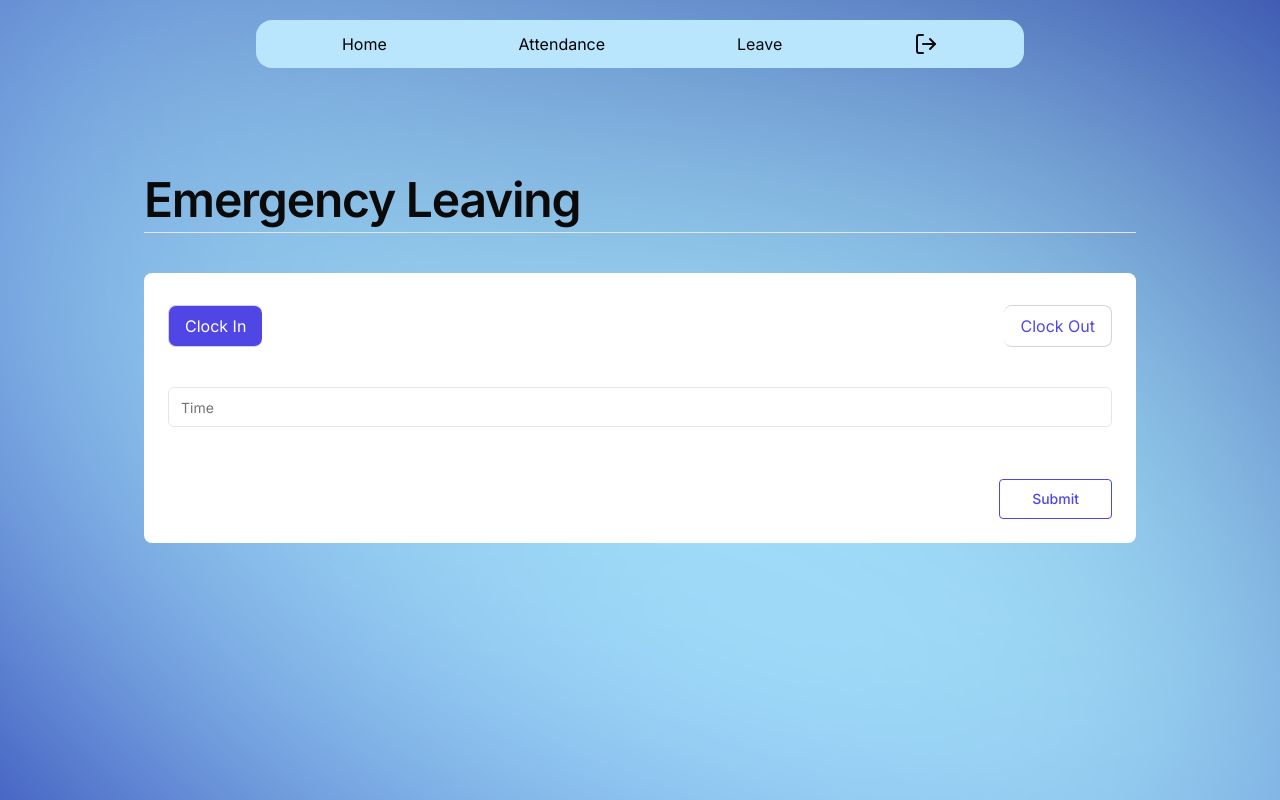
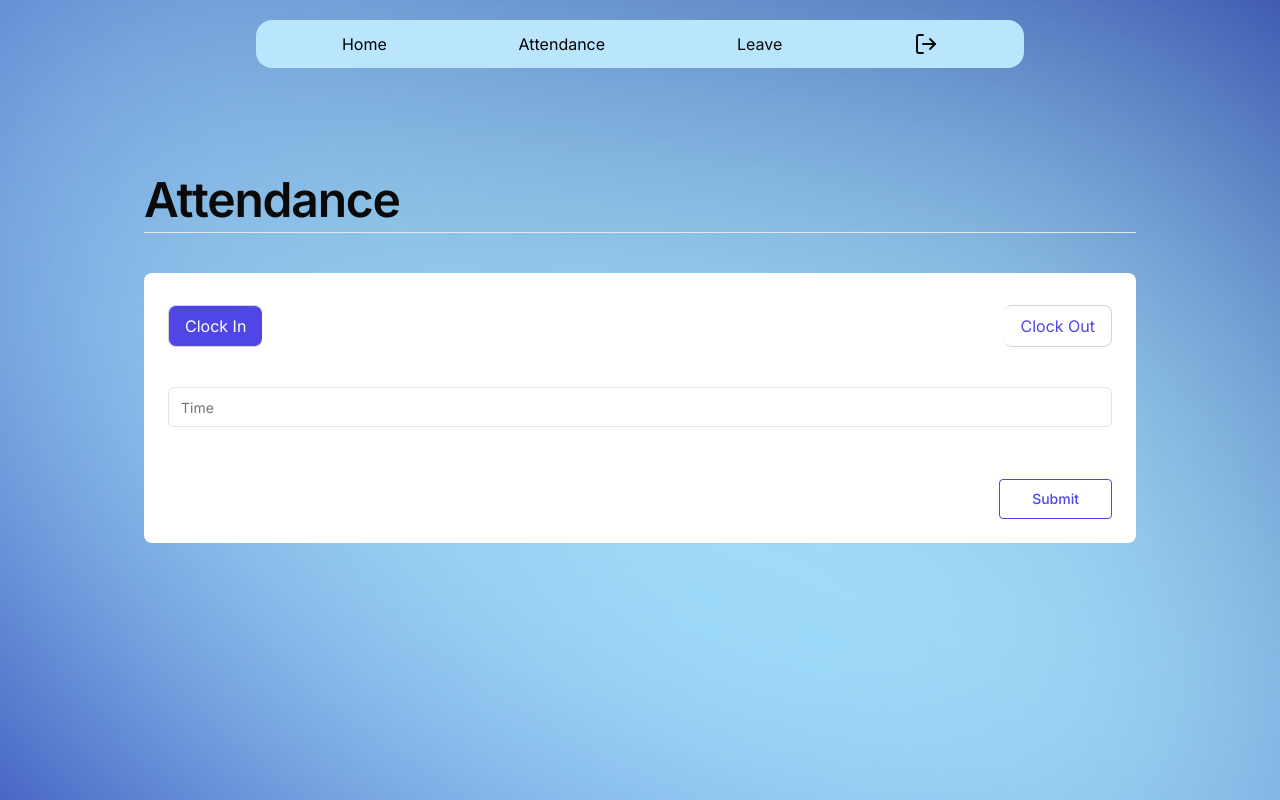
Before and after one commit to apiz23/workpro, a Next.js app: page /attendance in a window 1280 px wide. Built offline with nearby package versions, Linux system fonts and the light colour scheme; sample sign-in values are in the browser's storage.

Commit message:
fix attendance title

```diff
--- a/app/(client)/attendance/page.tsx
+++ b/app/(client)/attendance/page.tsx
@@ -38,7 +38,7 @@ export default function Page() {
 	return (
 		<div>
 			<h2 className="scroll-m-20 border-b pb-2 md:text-5xl text-3xl font-semibold tracking-tight first:mt-0">
-				Emergency Leaving
+				Attendance
 			</h2>
 			<div className="my-10">
 				<Card className="border-none shadow-none">
```
